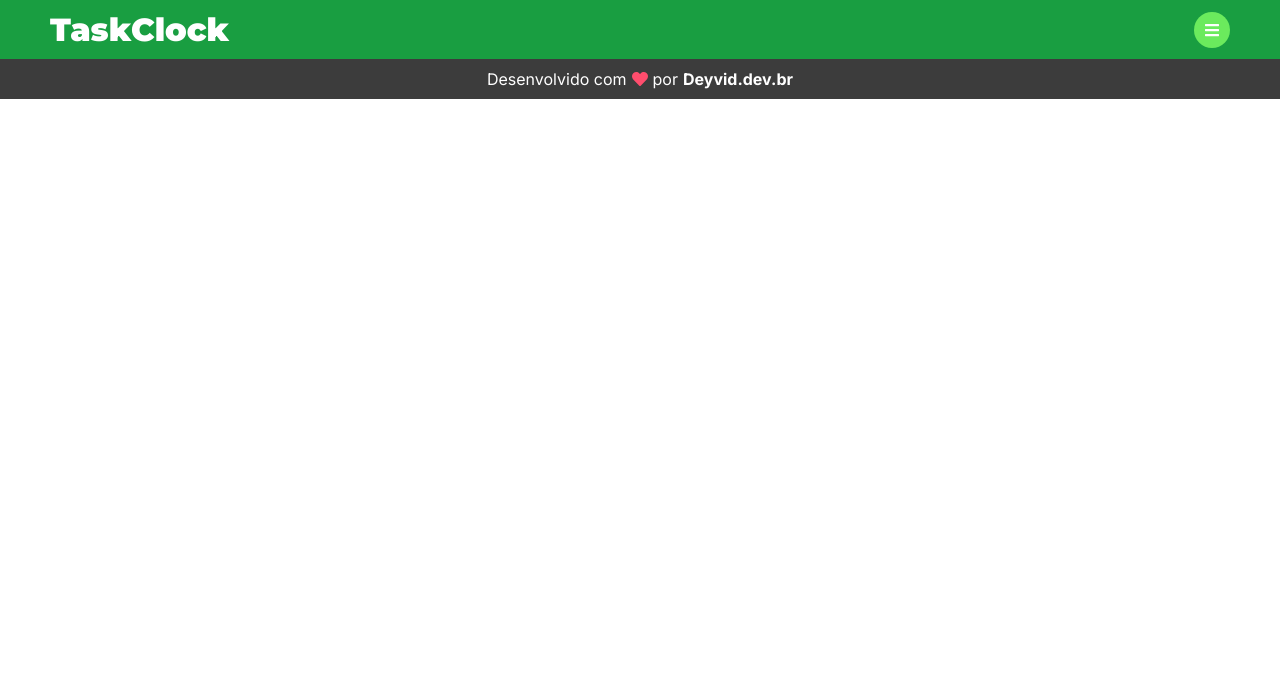
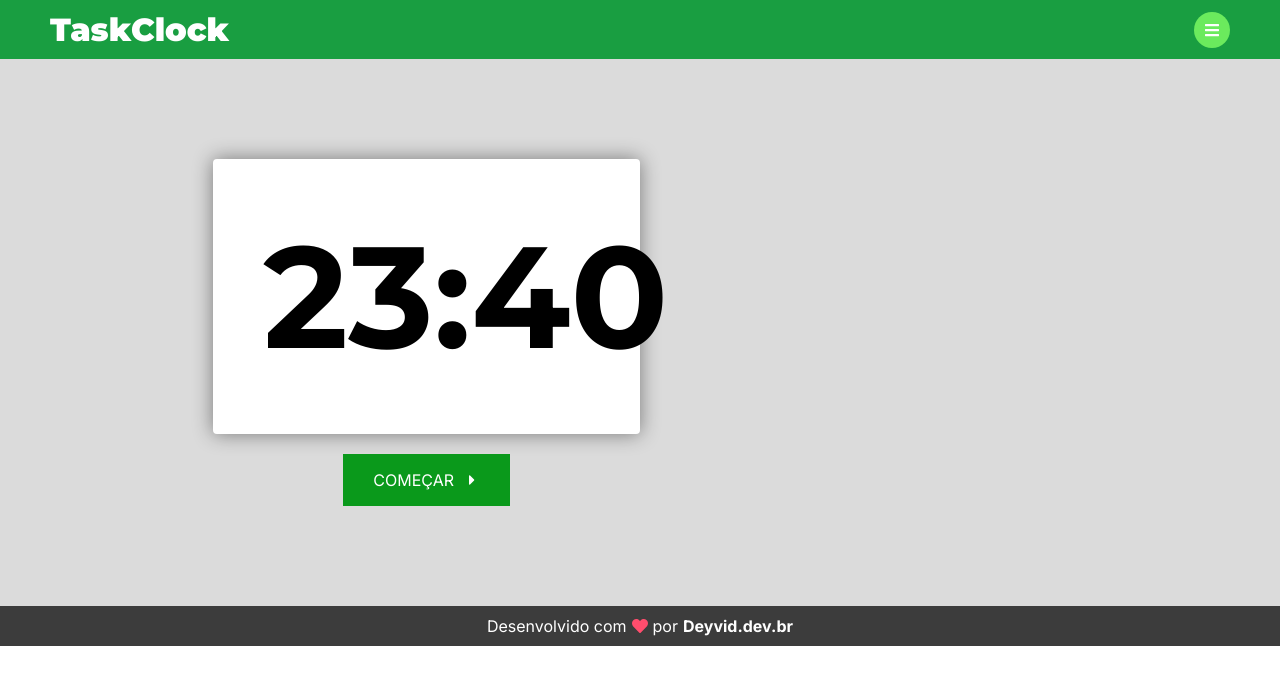
Before and after one commit to deyvidwms/task-clock, a React (Create React App) app in the folder frontend/: page / in a window 1280 px wide. Shown: the top 684 px of the page. Built offline with nearby package versions, Linux system fonts and the light colour scheme.

Commit message:
Design do relogio

```diff
--- a/frontend/src/Pages/Initial/index.css
+++ b/frontend/src/Pages/Initial/index.css
@@ -0,0 +1,70 @@
+body {
+  overflow-x: hidden;
+}
+
+.content {
+  width: 100vw;
+  background-color: #dbdbdb;
+}
+
+.content > .content--row {
+  display: flex;
+  flex-direction: row;
+}
+
+.content > .content--row > .row--column {
+  display: flex;
+  flex-direction: column;
+  justify-content: center;
+  align-items: center;
+
+  width: 100%;
+  padding: 100px 0;
+}
+
+.content > .content--row > .row--column.clock > .clock--card {
+  padding: 50px;
+  width: 50%;
+  box-shadow: 0 0 20px rgb(0 0 0 / 45%);
+  background: #FFF;
+  border-radius: 4px;
+  margin-bottom: 20px;
+}
+
+.content > .content--row > .row--column.clock > .clock--card > h1 {
+  font-family: 'Montserrat';
+  font-size: 9rem;
+  text-align: center;
+}
+
+.content > .content--row > .row--column.clock > .clock--start-counting > button {
+  font-family: 'Inter';
+  font-size: 1rem;
+  text-transform: uppercase;
+  color: #FFF;
+
+  padding: 16px 30px;
+  display: flex;
+  flex-direction: row;
+  align-items: center;
+  justify-content: space-around;
+
+  border: none;
+  background-color: #0a991b;
+
+  cursor: pointer;
+  transition: all ease 0.3s;
+}
+
+.content > .content--row > .row--column.clock > .clock--start-counting > button:hover,
+.content > .content--row > .row--column.clock > .clock--start-counting > button:focus {
+  opacity: 0.9;
+}
+
+.content > .content--row > .row--column.clock > .clock--start-counting > button > svg {
+  margin-left: 10px;
+}
+
+.content > .content--row > .row--column.task {
+  width: 50%;
+}
--- a/frontend/src/Pages/Initial/index.js
+++ b/frontend/src/Pages/Initial/index.js
@@ -1,4 +1,5 @@
 import React from 'react';
+import { FaCaretRight } from 'react-icons/fa';
 import Footer from '../../Components/Footer';
 import Header from '../../Components/Header';
 
@@ -14,6 +15,16 @@ function Initial() {
         <div className="content--row">
 
           <div className="row--column clock">
+
+            <div className="clock--card">
+
+              <h1>23:40</h1>
+
+            </div>
+
+            <div className="clock--start-counting">
+              <button>Começar <FaCaretRight /> </button>
+            </div>
 
           </div>
 
```
